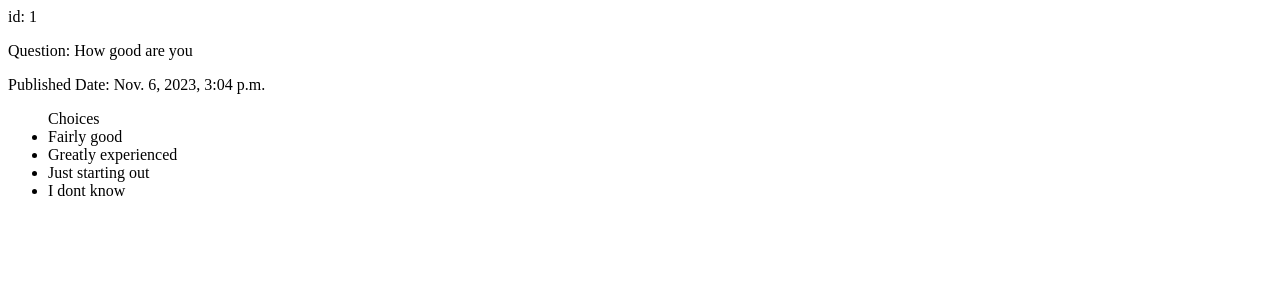
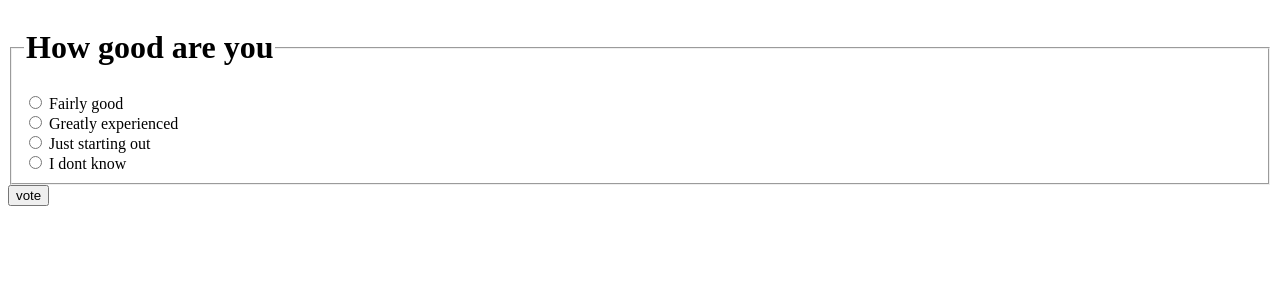
Before and after one commit to phurhard/Django, a Django app: page /poll/1 in a window 1280 px wide. Shown: the top 300 px of the page. Run offline with Django 4.2, Linux system fonts and the light colour scheme; data comes from the database, SQL or seed files in the repository; both versions use the stored data as it was after the commit.

Commit message:
Learnt how to work with generic views

```diff
--- a/polls/poll/templates/poll/detail.html
+++ b/polls/poll/templates/poll/detail.html
@@ -4,20 +4,19 @@
 		<title>fuhad polls</title>
 	</head>
 	<body>
-		{% if question %}
-			<div>
-				<p>id: {{ question.id }}</p>
-				<p>Question: {{ question.question_text }}</p>
-				<p>Published Date: {{ question.pub_date }}</p>
-				<ul>Choices
-					{% for choice in question.choice_set.all %}
-					<li>{{ choice.choice_text }}</li>
-					{% endfor %}
-				</ul>
-			</div>
-		{% else %}
-			<p> No polls available </p>
-		{% endif %}
+		<form action="{% url 'poll:vote' question.id %}" method="post">
+			{% csrf_token %}
+			<fieldset>
+
+				<legend><h1>{{ question.question_text }}</h1></legend>
+				{% if error_message %}<p><strong>{{ error_message }}</strong></p>{% endif %}
+				{% for choice in question.choice_set.all %}
+				<input type='radio' name='choice' id='choice{{ forloop.counter }}' value='{{ choice.id }}'/>
+				<label for='choice{{ forloo.counter }}'>{{ choice.choice_text }}</label><br />
+				{% endfor %}
+			</fieldset>
+		<input type='submit' value='vote'>
+		</form>
 
 	</body>
 </html>
--- a/polls/poll/urls.py
+++ b/polls/poll/urls.py
@@ -3,8 +3,8 @@ from django.urls import path
 
 app_name = 'poll'
 urlpatterns = [
-        path("", views.index, name='index'),
-        path("<int:question_id>", views.detail, name="detail"),
-        path("<int:question_id>/result", views.result, name='results'),
-        path("<int:question_id>/vote", views.vote, name='votes'),
+        path("", views.IndexView.as_view(), name='index'),
+        path("<int:pk>", views.DetailView.as_view(), name="detail"),
+        path("<int:pk>/result", views.ResultView.as_view(), name='results'),
+        path("<int:question_id>/vote", views.vote, name='vote'),
 ]
--- a/polls/poll/views.py
+++ b/polls/poll/views.py
@@ -1,24 +1,43 @@
-from django.shortcuts import render
-from django.http import HttpResponse, Http404
-from .models import Question
+from django.shortcuts import render, get_object_or_404
+from django.http import HttpResponse, Http404, HttpResponseRedirect
+from django.views import generic
+from django.urls import reverse
+from .models import Question, Choice
 
 # Create your views here.
 
-def index(request):
-    latestQuestion = Question.objects.order_by("-pub_date")[:5]
-    context = {'latestQuestion': latestQuestion}
-    return render(request, 'poll/index.html', context)
 
-def detail(request, question_id):
-    try:
-        question = Question.objects.get(pk=question_id)
-    except Question.DoesNotExist:
-        raise Http404('Question does not exist')
-    return render(request, 'poll/detail.html', {'question': question})
+class IndexView(generic.ListView):
+    template_name = 'poll/index.html'
+    context_object_name = 'latestQuestion'
+    def get_queryset(self):
+        return  Question.objects.order_by("-pub_date")[:5]
 
-def result(request, question_id):
-    response = "You're looking at the result of question %s"
-    return HttpResponse(response % question_id)
+
+class DetailView(generic.DetailView):
+    model = Question
+    template_name = 'poll/detail.html'
+
+
+class ResultView(generic.DetailView):
+    model = Question
+    template_name = 'poll/result.html'
+
 
 def vote(request, question_id):
-    return HttpResponse("You have voted for question %s" % question_id)
+    question = Question.objects.get(pk=question_id)
+    try:
+        selected_choice = question.choice_set.get(pk=request.POST['choice'])
+    except Choice.DoesNotExist:
+        return render(
+                request,
+                'poll/detail.html',
+                {
+                    'question': question,
+                    'error_message': "You didn't select a choice",
+                },
+                )
+    else:
+        selected_choice.vote += 1
+        selected_choice.save()
+        return HttpResponseRedirect(reverse('poll:results', args=(question.id,)))
```
Also changed, not shown: polls/poll/templates/poll/result.html (added, +16 -0 lines), polls/db.sqlite3, 1 other file.
